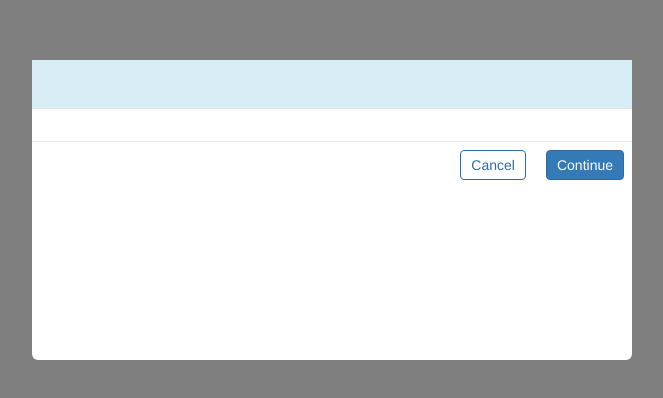
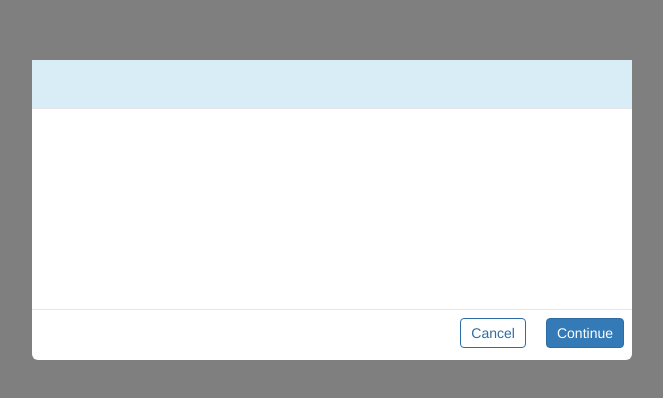
Before and after one commit to NewsFun/dev, a Vue app: page / in a window 1280 px wide. Shown: the part 190-588 px from the top of the page, without its empty margins (308-971 px from the left). Built offline with nearby package versions, Linux system fonts and the light colour scheme.

Commit message:
add popup cover

```diff
--- a/src/components/popup/popup-pc.scss
+++ b/src/components/popup/popup.scss
@@ -19,10 +19,10 @@
     position: absolute;
     top: 50%;
     left: 50%;
+    transform: translate(-50%, -50%);
+    background: $c_f;
     width: 600px;
     height: 300px;
-    transform: translate(-50%, -50%);
-    background: $c_f;
     border-radius: 6px;
   }
 
@@ -35,7 +35,6 @@
       text-align: left;
       line-height: 1.43;
       word-break: break-all;
-      font-family: "Helvetica Neue", Helvetica, Arial, sans-serif;
       font-weight: 500;
       min-height: 16px;
       font-size: 15px;
@@ -44,10 +43,10 @@
   }
 
   &-body {
-    max-height: 150px;
+    width: 100%;
+    height: 200px;
+    box-sizing: border-box;
     padding: 16px 30px;
-    font-size: 10.78pt;
-    line-height: normal;
     overflow: auto;
 
     .paragraph {
--- a/src/components/popup/popup.vue
+++ b/src/components/popup/popup.vue
@@ -17,7 +17,7 @@
 </template>
 
 <script>
-import "./popup-pc.scss";
+import "./popup.scss";
 
 export default {
   name: "popup",
```
Also changed, not shown: src/App.vue (line endings or trailing spaces).
